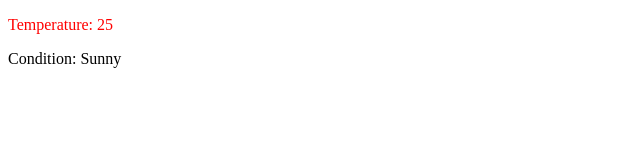
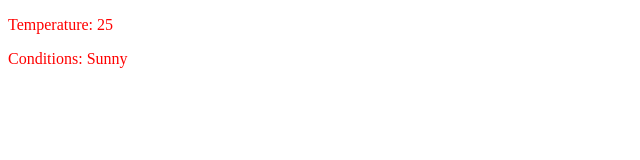
Before and after one commit to acciojob/conditional-weather-report-Rudranil8, a React app: page / in a window 1280 px wide. Shown: the top 160 px of the page, without its empty margins (0-640 px from the left). Built offline with nearby package versions, Linux system fonts and the light colour scheme.

Commit message:
Update App.js

```diff
--- a/src/components/App.js
+++ b/src/components/App.js
@@ -16,20 +16,49 @@
 // }
 
 // export default App
-import React from "react";
+// import React from "react";
+// import './../styles/App.css';
+
+// const App = () => {
+//   const weather = {
+//     temperature: 25,
+//     conditions: "Sunny"
+//   }
+//   return (
+//     <div>
+//         <p style={weather.temperature > 20 ? {color:'red'} : {color:'blue'}}>Temperature: {weather.temperature}</p>
+//         <span> Condition: {weather.conditions}</span>
+//     </div>
+//   )
+// }
+
+// export default App
 import './../styles/App.css';
 
+import React ,{useState, useEffect} from 'react';
+
 const App = () => {
-  const weather = {
-    temperature: 25,
-    conditions: "Sunny"
-  }
+  const [weatherInput, setWeatherInput] =useState({ temperature: 25, conditions: "Sunny" });
+  const [textColor, setTextColor] = useState("blue");
+  useEffect(() => {
+    // Set text color based on temperature threshold
+    if (weatherInput.temperature > 20) {
+      setTextColor("red");
+    } else {
+      setTextColor("blue");
+    }
+  }, [weatherInput.temperature]);
+
   return (
     <div>
-        <p style={weather.temperature > 20 ? {color:'red'} : {color:'blue'}}>Temperature: {weather.temperature}</p>
-        <span> Condition: {weather.conditions}</span>
+        {/* Do not remove the main div */}
+       <div style ={{color:textColor}}>
+        <p>Temperature: {weatherInput.temperature}</p>
+        <p>Conditions: {weatherInput.conditions}</p>
+       </div>
     </div>
   )
 }
 
+
 export default App
```
